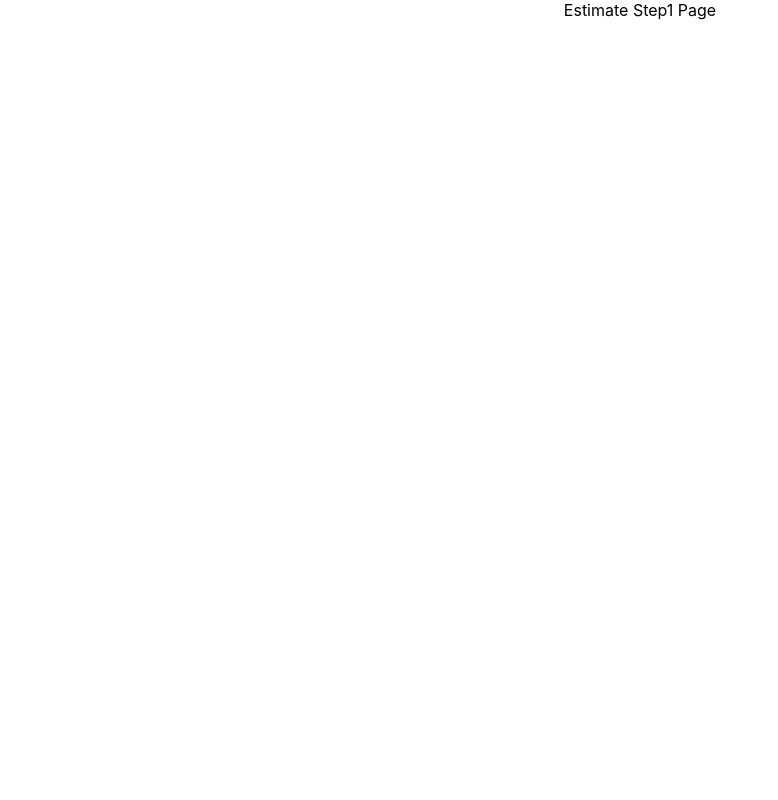
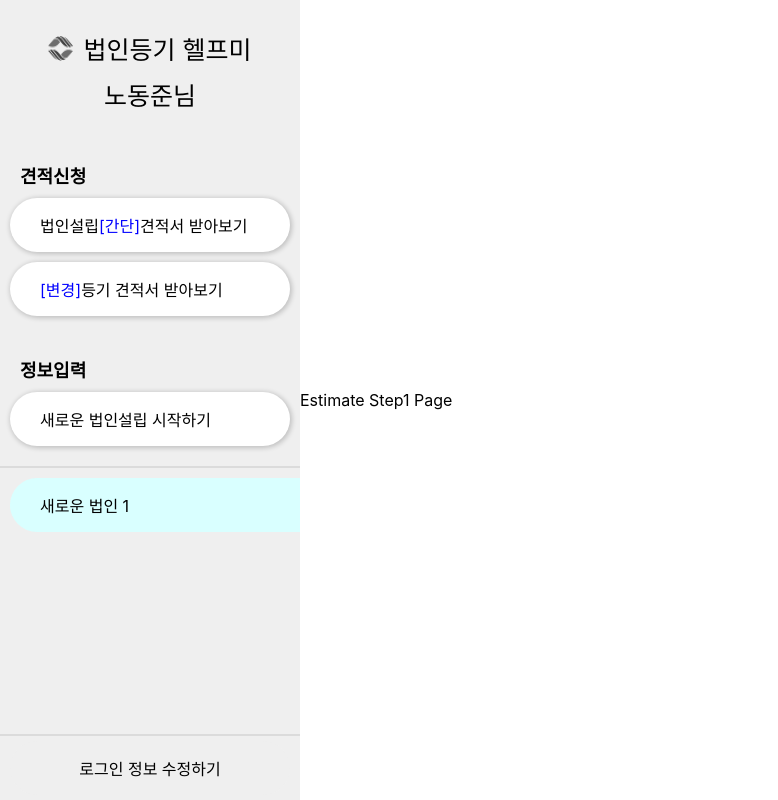
Before and after one commit to Arthur-Noh/helpme-clone, a React (Create React App) app: page /estimateStep1 in a window 1280 px wide. Shown: the whole page, without its empty margins (0-778 px from the left). Built offline with nearby package versions, Linux system fonts and the light colour scheme.

Commit message:
feat: estimate page

```diff
--- a/src/page/estimate/step1/index.tsx
+++ b/src/page/estimate/step1/index.tsx
@@ -1,12 +1,172 @@
-import Flex from "components/flex";
-import { observer } from "mobx-react";
-import React from "react";
+import React, { useState } from 'react';
+import styled from '@emotion/styled';
+import Flex from 'components/flex';
+import { observer } from 'mobx-react';
+import LogoImage from '../../../assert/main.png';
+import Button from 'components/button';
+import estimateStore from '../store';
+import XImage from '../../../assert/x.png';
+import ListCard from 'components/listCard';
+
+const Body = styled.div`
+display: flex;
+width: 100%;
+height: 100vh;
+`;
+
+const LeftTab = styled.div`
+display: flex;
+flex-direction: column;
+width: 300px;
+height: 100vh;
+background-color: #EFEFEF;
+`;
+
+const LeftTabTitleView = styled(Flex)`
+display: flex;
+flex-direction: column;
+margin-top: 30px;
+`;
+
+const LeftTabLogo = styled.img`
+width: 25px;
+height: 25px;
+margin-right: 10px;
+`;
+
+const LeftTabTitle = styled(Flex)`
+font-size: 25px;
+margin-bottom: 10px;
+`;
+
+const InnerTitle = styled(Flex)`
+font-size: 18px;
+font-weight: 600;
+justify-content: start;
+margin: 40px 0px 0px 20px;
+`;
+
+const ButtonView = styled.div`
+padding: 0 10px;
+margin-top: 10px;
+`;
+
+const ButtonTextView = styled.div`
+display: flex;
+flex-direction: row;
+`
+
+const ButtonText = styled.div<{ isBlue?: boolean }>`
+color: ${({ isBlue }) => isBlue ? '#0000ff' : 'black'};
+`;
+
+const LeftTabBottomList = styled.div`
+display: flex;
+flex-direction: column;
+height: 100%;
+border-top: 2px solid #DBDBDB;
+border-bottom: 2px solid #DBDBDB;
+background-color: #EFEFEF;
+overflow-y: scroll;
+margin-top: 20px;
+padding: 10px 0 10px 10px;
+`;
+
+// const BottomListCardText =
+
+const LeftTabBottomButtonView = styled.div`
+padding: 5px 10px;
+`
+
+const LeftTabBottomButton = styled.div`
+padding: 15px;
+border-radius: 60px;
+background-color: #EFEFEF;
+:hover{
+    background-color: #ffffff;
+}
+`;
+
+const LeftTabBottomButtonText = styled(Flex)`
+`;
 
 const EstimateStep1 = observer(() => {
+    const [ selectedFormNumber, setSelectedFormNumber ] = useState<number>(1);
+
     return (
-        <>
+        <Body>
+            <LeftTab>
+
+                <LeftTabTitleView>
+                    <LeftTabTitle>
+                        <LeftTabLogo src={LogoImage}/>
+                        {'법인등기 헬프미'}
+                    </LeftTabTitle>
+                    <LeftTabTitle>
+                        {'노동준님'}
+                    </LeftTabTitle>
+                </LeftTabTitleView>
+
+                <InnerTitle>견적신청</InnerTitle>
+                <ButtonView>
+                    <Button
+                        onPress={() => estimateStore.addNewForm()}
+                    >
+                        <ButtonTextView>
+                            <ButtonText>{`법인설립 `}</ButtonText>
+                            <ButtonText isBlue={true}>{`[간단]`}</ButtonText>
+                            <ButtonText>{` 견적서 받아보기`}</ButtonText>
+                        </ButtonTextView>
+                    </Button>
+                </ButtonView>
+                <ButtonView>
+                    <Button
+                        onPress={() => console.log('기능 연결하기!!')}
+                    >
+                        <ButtonTextView>
+                            <ButtonText isBlue={true}>{`[변경]`}</ButtonText>
+                            <ButtonText>{`등기 견적서 받아보기`}</ButtonText>
+                        </ButtonTextView>
+                    </Button>
+                </ButtonView>
+
+                <InnerTitle>정보입력</InnerTitle>
+                <ButtonView>
+                    <Button
+                        onPress={() => estimateStore.addNewForm()}
+                    >
+                        <ButtonTextView>
+                            <ButtonText>{`새로운 법인설립 시작하기`}</ButtonText>
+                        </ButtonTextView>
+                    </Button>
+                </ButtonView>
+
+                <LeftTabBottomList>
+                    { estimateStore.estimateForm?.map((form, index) => {
+                            return (
+                                <ListCard
+                                    key={`${form.title}-${form.formNumber}`}
+                                    form={form}
+                                    isSelected={form.formNumber === selectedFormNumber}
+                                    onPress={(data) => setSelectedFormNumber(data.formNumber)}
+                                    onClickClose={(data) => estimateStore.removeForm(data)}
+                                />
+                            );
+                        })
+                    }
+                </LeftTabBottomList>
+
+                <LeftTabBottomButtonView>
+                    <LeftTabBottomButton>
+                        <LeftTabBottomButtonText>
+                            {`로그인 정보 수정하기`}
+                        </LeftTabBottomButtonText>
+                    </LeftTabBottomButton>
+                </LeftTabBottomButtonView>
+            </LeftTab>
+
             <Flex>Estimate Step1 Page</Flex>
-        </>
+        </Body>
     );
 });
 
--- a/src/page/main/index.tsx
+++ b/src/page/main/index.tsx
@@ -1,7 +1,9 @@
-import React from "react";
+import React, { useState } from "react";
 import { observer } from 'mobx-react';
 import styled from "styled-components";
 import Dropdown from "../../components/dropdown";
+import Button from "components/button";
+import { Link } from "react-router-dom";
 
 const RightHeaderStyle = styled.div`
 position: fixed;
@@ -30,15 +32,24 @@ const Main = observer(() => {
         { text: '김종관', value: '김종관' },
     ];
 
+    const [ dropdownValue, setDropdownValue ] = useState<string>();
+
     return (
         <>
-            {/* <RightHeaderStyle/> */}
             <Dropdown
                 options={dummy}
-                value={'asd'}
-                onSelect={(value) => console.log('value =>', value)}
+                value={dropdownValue}
+                onSelect={(value) => setDropdownValue(value)}
+                width={200}
+                dropdownHeight={150}
             />
+            <Button
+                onPress={() => console.log('눌렸음')}
+            >
+                안녕하세요
+            </Button>
 
+            <Link to='/estimateStep1'>extimate Page</Link>
         </>
     )
 });
```
